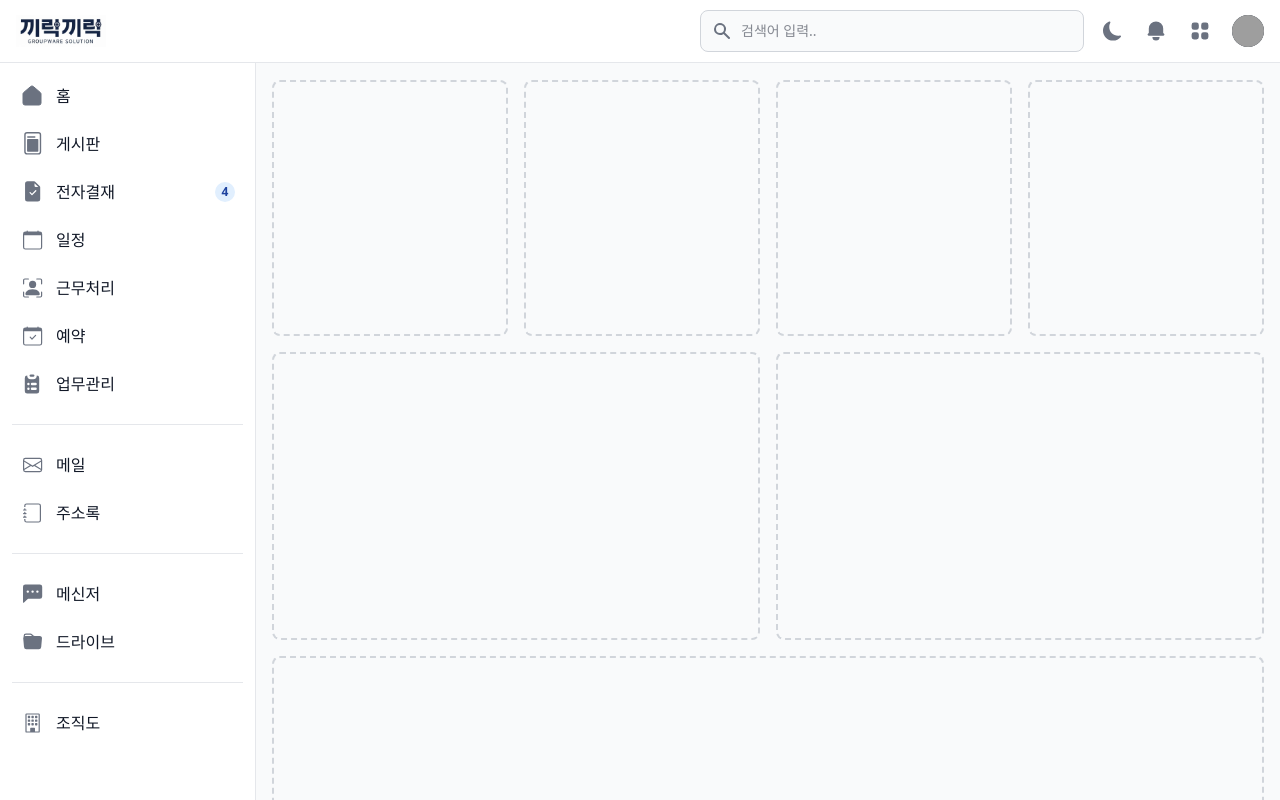
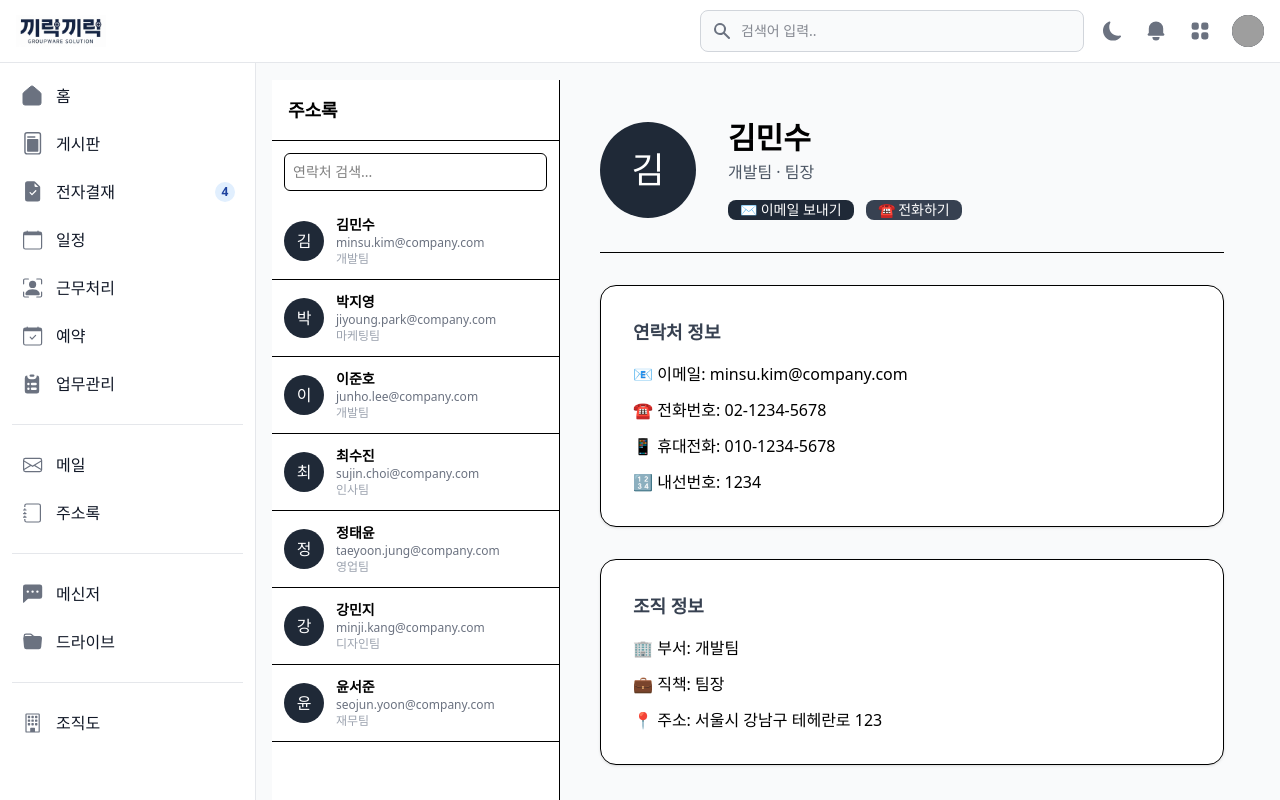
Before and after one commit to Ju-S/ggirick_wireframe, a React (Vite) app: page /ggirick_wireframe/address in a window 1280 px wide. Shown: the top 800 px of the page. Built offline with nearby package versions, Linux system fonts and the light colour scheme; grey boxes are pictures that could not be loaded.

Commit message:
Contacts wireframe update

```diff
--- a/src/App.jsx
+++ b/src/App.jsx
@@ -15,6 +15,7 @@ import MailPage from "./pages/MailPage.jsx";
 import OrganizationPage from "./pages/OrganizationPage.jsx";
 import DrivePage from "./pages/DrivePage.jsx";
 import WorkManagementPage from "./pages/WorkManagementPage.jsx";
+import ContactsPage from "./pages/ContactsPage.jsx";
 
 export default function App() {
   return (
@@ -56,7 +57,7 @@ export default function App() {
             ></Route>
             <Route
               path="/ggirick_wireframe/address"
-              element={<CommonLayout />}
+              element={<ContactsPage />}
             ></Route>
             <Route
               path="/ggirick_wireframe/chat"
--- /dev/null
+++ b/src/commons/components/contacts/Contacts.jsx
@@ -0,0 +1,92 @@
+import React from "react";
+import "flowbite";
+import { Button } from "flowbite-react";
+
+export default function Contacts() {
+  return (
+    <div className="flex h-screen bg-gray-50 w-full">
+      {/* ===== 왼쪽 사이드바 ===== */}
+      <aside className="w-72 border-r bg-white flex flex-col">
+        <div className="p-4 font-semibold text-lg border-b">주소록</div>
+        <div className="p-3">
+          <input
+            type="text"
+            className="w-full p-2 border rounded-md text-sm"
+            placeholder="연락처 검색..."
+          />
+        </div>
+
+        <div className="overflow-y-auto">
+          {[
+            { name: "김민수", dept: "개발팀", email: "minsu.kim@company.com" },
+            { name: "박지영", dept: "마케팅팀", email: "jiyoung.park@company.com" },
+            { name: "이준호", dept: "개발팀", email: "junho.lee@company.com" },
+            { name: "최수진", dept: "인사팀", email: "sujin.choi@company.com" },
+            { name: "정태윤", dept: "영업팀", email: "taeyoon.jung@company.com" },
+            { name: "강민지", dept: "디자인팀", email: "minji.kang@company.com" },
+            { name: "윤서준", dept: "재무팀", email: "seojun.yoon@company.com" },
+          ].map((person, idx) => (
+            <div
+              key={idx}
+              className="flex items-center gap-3 p-3 hover:bg-gray-100 cursor-pointer border-b"
+            >
+              <div className="w-10 h-10 bg-gray-800 text-white flex items-center justify-center rounded-full">
+                {person.name[0]}
+              </div>
+              <div className="text-sm">
+                <div className="font-semibold">{person.name}</div>
+                <div className="text-gray-500 text-xs">{person.email}</div>
+                <div className="text-gray-400 text-xs">{person.dept}</div>
+              </div>
+            </div>
+          ))}
+        </div>
+      </aside>
+
+      {/* ===== 오른쪽 상세 정보 ===== */}
+      <main className=" p-10 overflow-y-auto bg-gray-50 flex flex-col flex-1">
+        {/* 상단 프로필 */}
+        <div className="flex items-center gap-8">
+          <div className="w-24 h-24 bg-gray-800 text-white flex items-center justify-center text-4xl rounded-full">
+            김
+          </div>
+          <div>
+            <h2 className="text-3xl font-semibold">김민수</h2>
+            <p className="text-gray-600 mt-1 text-base">개발팀 · 팀장</p>
+            <div className="flex gap-3 mt-4">
+              <Button size="sm" color="dark">
+                ✉ 이메일 보내기
+              </Button>
+              <Button size="sm" color="gray">
+                ☎ 전화하기
+              </Button>
+            </div>
+          </div>
+        </div>
+
+        <hr className="my-8" />
+
+        {/* 연락처 정보 */}
+        <section className="bg-white p-8 rounded-2xl shadow-sm border mb-8 w-full">
+          <h3 className="font-semibold mb-4 text-gray-700 text-lg">연락처 정보</h3>
+          <ul className="text-base space-y-3">
+            <li>📧 이메일: minsu.kim@company.com</li>
+            <li>☎ 전화번호: 02-1234-5678</li>
+            <li>📱 휴대전화: 010-1234-5678</li>
+            <li>🔢 내선번호: 1234</li>
+          </ul>
+        </section>
+
+        {/* 조직 정보 */}
+        <section className="bg-white p-8 rounded-2xl shadow-sm border w-full">
+          <h3 className="font-semibold mb-4 text-gray-700 text-lg">조직 정보</h3>
+          <ul className="text-base space-y-3">
+            <li>🏢 부서: 개발팀</li>
+            <li>💼 직책: 팀장</li>
+            <li>📍 주소: 서울시 강남구 테헤란로 123</li>
+          </ul>
+        </section>
+      </main>
+    </div>
+  );
+}
--- /dev/null
+++ b/src/commons/components/contacts/ContactsSidebar.jsx
@@ -0,0 +1,61 @@
+import React from "react";
+import FileUploadModal from "../drive/FileUploadModal.jsx";
+import { FolderPlus, Upload } from "lucide-react";
+
+
+export default function ContactsSidebar(){
+  return (
+    <aside className="flex w-64 flex-col border border-gray-500 bg-white">
+      <div className="border-b p-4 flex items-center justify-between ">
+        <h2 className="text-lg font-semibold text-gray-700">주소록</h2>
+
+      </div>
+      <div className="p-4 flex flex-col justify-between">
+        <button
+          type="button"
+          className="text-gray-900 hover:text-white border border-gray-800 hover:bg-gray-900 focus:ring-4 focus:outline-none focus:ring-gray-300 font-medium rounded-lg text-sm px-5 py-2.5 text-center flex items-center justify-center me-2 mb-2 dark:border-gray-600 dark:text-gray-400 dark:hover:text-white dark:hover:bg-gray-600 dark:focus:ring-gray-800"
+        >
+          <FolderPlus />
+          <span className="ml-3">  새폴더</span>
+        </button>
+        <button
+          type="button"
+          className="text-gray-900 hover:text-white border border-gray-800 hover:bg-gray-900 focus:ring-4 focus:outline-none focus:ring-gray-300 font-medium rounded-lg text-sm px-5 py-2.5 text-center flex items-center justify-center  me-2 mb-2 dark:border-gray-600 dark:text-gray-400 dark:hover:text-white dark:hover:bg-gray-600 dark:focus:ring-gray-800"
+        >
+          <Upload />
+          <span className="ml-3">  파일 업로드</span>
+        </button>
+      </div>
+
+      <nav className="flex-1 overflow-y-auto px-4 py-2">
+        <h3 className="mb-2 text-xs text-gray-500 uppercase">저장공간 사용량</h3>
+        <div className="w-full bg-gray-200 rounded-full dark:bg-gray-700">
+          {/* width를 설정하기 위해 인라인 스타일을 사용합니다.
+        React에서는 style 속성에 JavaScript 객체를 전달해야 합니다.
+      */}
+          <div
+            className="bg-gray-600 text-xs font-medium text-blue-100 text-center p-0.5 leading-none rounded-full"
+            style={{ width: `50%` }}
+          >
+            {`50%`}
+          </div>
+        </div>
+
+        <h3 className="mt-4 mb-2 text-xs text-gray-500 uppercase">
+          빠른 링크
+        </h3>
+        <ul className="space-y-1">
+          <li className="cursor-pointer rounded px-3 py-2 hover:bg-gray-100">
+            최근 파일
+          </li>
+          <li className="cursor-pointer rounded px-3 py-2 hover:bg-gray-100">
+            공유된 파일
+          </li>
+          <li className="cursor-pointer rounded px-3 py-2 hover:bg-gray-100">
+            휴지통
+          </li>
+        </ul>
+      </nav>
+    </aside>
+  );
+}
--- /dev/null
+++ b/src/pages/ContactsPage.jsx
@@ -0,0 +1,11 @@
+import ContactsSidebar from "../commons/components/contacts/ContactsSidebar.jsx";
+import Contacts from "../commons/components/contacts/Contacts.jsx";
+
+export default function ContactsPage() {
+  return (
+    <div className="flex h-screen bg-gray-50 p-4 pt-20 md:ml-64">
+      {/*주소록 */}
+      <Contacts />
+    </div>
+  );
+}
```
